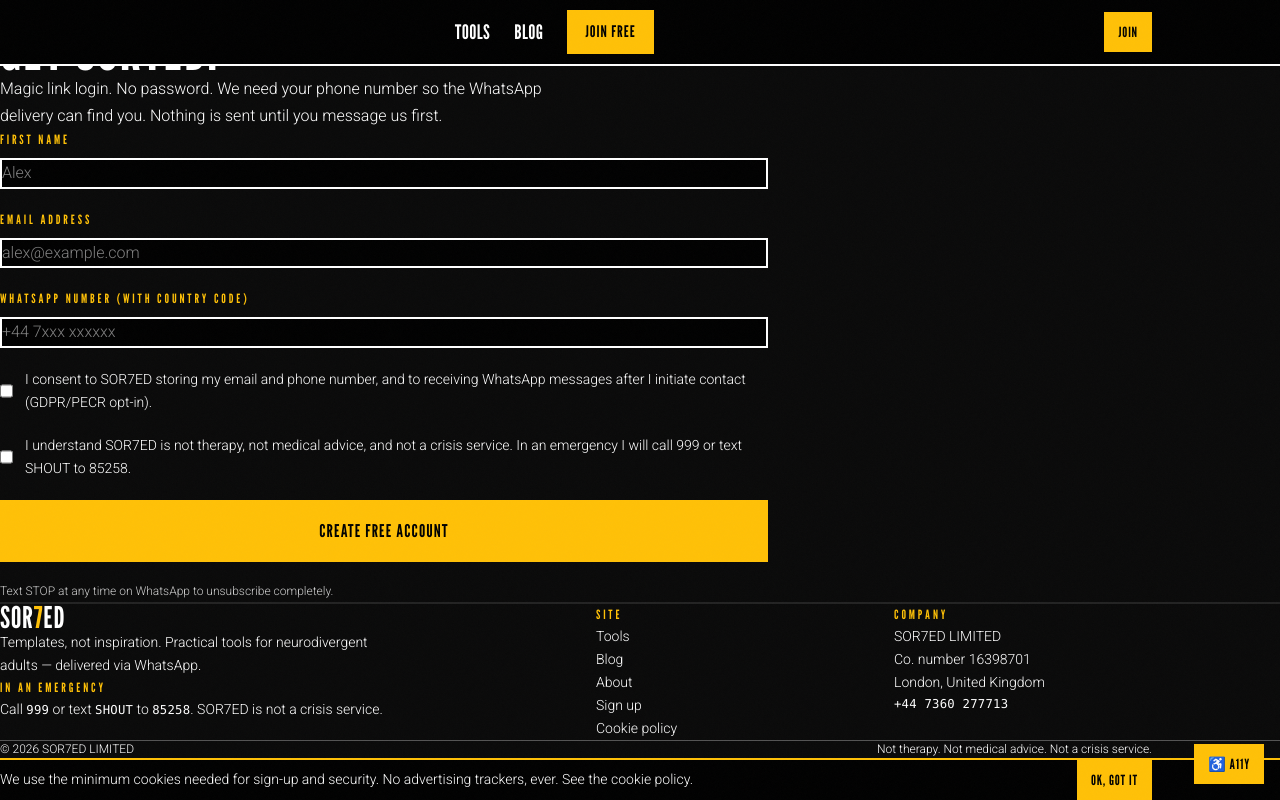
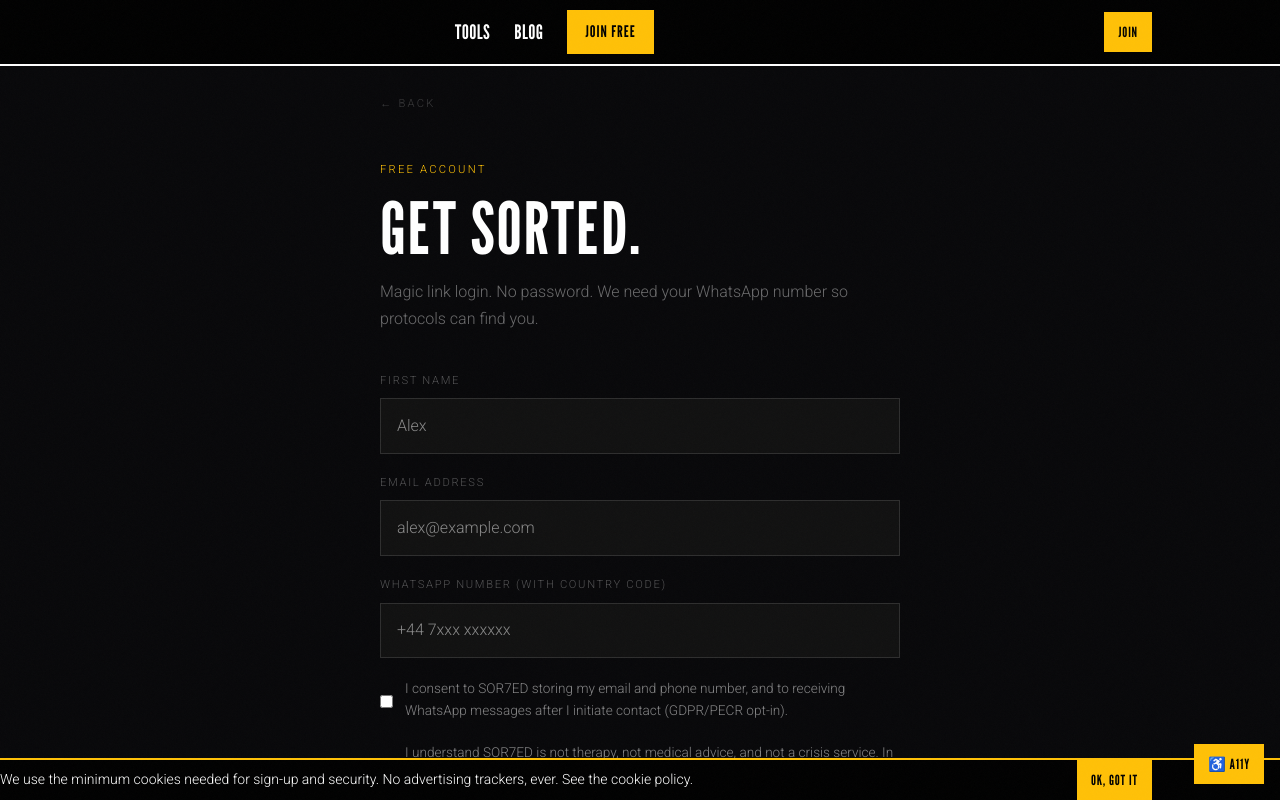
Before and after one commit to claudiokurath/sor7ed-new, a Next.js app: page /signup in a window 1280 px wide. Built offline with nearby package versions, Linux system fonts and the light colour scheme; a web font is replaced by a local one.

Commit message:
redesign: signup page — dark theme, proper form

```diff
--- a/src/app/signup/page.tsx
+++ b/src/app/signup/page.tsx
@@ -1,5 +1,6 @@
 'use client';
 import { useEffect, useState } from 'react';
+import Link from 'next/link';
 
 export default function SignupPage() {
   const [state, setState] = useState<'idle' | 'submitting' | 'ok' | 'err'>('idle');
@@ -31,97 +32,77 @@
       return;
     }
     try {
-      const res = await fetch('/api/signup', {
-        method: 'POST',
-        headers: { 'Content-Type': 'application/json' },
-        body: JSON.stringify(payload),
-      });
+      const res = await fetch('/api/signup', { method: 'POST', headers: { 'Content-Type': 'application/json' }, body: JSON.stringify(payload) });
       if (!res.ok) throw new Error(await res.text());
       setState('ok');
-      e.currentTarget.reset();
     } catch (err) {
       setError(err instanceof Error ? err.message : 'Sign-up failed.');
       setState('err');
     }
   }
 
+  const inputStyle = { width: '100%', background: '#111', border: '1px solid rgba(255,255,255,0.12)', color: '#fff', padding: '0.85rem 1rem', fontSize: '1rem', outline: 'none', borderRadius: 0, fontFamily: 'inherit' } as React.CSSProperties;
+  const labelStyle = { fontSize: '0.7rem', letterSpacing: '0.15em', textTransform: 'uppercase' as const, color: 'rgba(255,255,255,0.3)', display: 'block', marginBottom: '0.5rem' };
+
   return (
-    <section className="max-w-3xl mx-auto px-5 py-20">
-      <p className="kicker">Sign up — free, forever</p>
-      <h1 className="text-6xl mb-3">Get sorted.</h1>
-      <p className="text-base mb-8 max-w-xl">
-        Magic link login. No password. We need your phone number so the WhatsApp delivery can find
-        you. Nothing is sent until you message us first.
-      </p>
+    <div style={{ minHeight: '100vh', background: '#08080A', display: 'flex', alignItems: 'center', justifyContent: 'center', padding: '6rem 6% 4rem' }}>
+      <div style={{ maxWidth: 520, width: '100%' }}>
+        <Link href="/" style={{ fontSize: '0.7rem', letterSpacing: '0.2em', textTransform: 'uppercase', color: 'rgba(255,255,255,0.2)', textDecoration: 'none', display: 'block', marginBottom: '3rem' }}>← Back</Link>
 
         {state === 'ok' ? (
-        <div className="border-2 border-[#ffc107] p-6">
-          <p className="display text-3xl text-[#ffc107]">Check your inbox.</p>
-          <p className="text-sm mt-2">
-            We sent a magic link to your email. Open it on the same device to come straight back to your tool.
-          </p>
+          <div>
+            <p style={{ fontSize: '0.7rem', letterSpacing: '0.2em', textTransform: 'uppercase', color: '#ffc107', marginBottom: '1rem' }}>You're in</p>
+            <h1 style={{ fontFamily: 'League Gothic, Arial Narrow, sans-serif', fontSize: 'clamp(2.5rem,6vw,4.5rem)', textTransform: 'uppercase', lineHeight: 0.92, color: '#fff', marginBottom: '1.5rem' }}>Check your inbox.</h1>
+            <p style={{ color: 'rgba(255,255,255,0.5)', lineHeight: 1.7, marginBottom: '2rem' }}>We sent a magic link to your email. Open it to activate your account, then text any keyword to <strong style={{ color: '#fff' }}>+44 7591 922247</strong> on WhatsApp.</p>
+            <Link href="/tools" style={{ display: 'inline-block', background: '#ffc107', color: '#000', fontFamily: 'League Gothic, sans-serif', fontSize: '1rem', letterSpacing: '0.08em', textTransform: 'uppercase', padding: '0.9rem 2rem', textDecoration: 'none' }}>Browse tools →</Link>
           </div>
         ) : (
-        <form onSubmit={onSubmit} className="grid gap-5">
+          <>
+            <p style={{ fontSize: '0.7rem', letterSpacing: '0.2em', textTransform: 'uppercase', color: '#ffc107', marginBottom: '1rem' }}>Free account</p>
+            <h1 style={{ fontFamily: 'League Gothic, Arial Narrow, sans-serif', fontSize: 'clamp(2.5rem,6vw,4.5rem)', textTransform: 'uppercase', lineHeight: 0.92, color: '#fff', marginBottom: '1rem' }}>Get sorted.</h1>
+            <p style={{ color: 'rgba(255,255,255,0.4)', lineHeight: 1.7, marginBottom: '2.5rem', fontSize: '1rem' }}>
+              Magic link login. No password. We need your WhatsApp number so protocols can find you.
+            </p>
+            <form onSubmit={onSubmit} style={{ display: 'flex', flexDirection: 'column', gap: '1.25rem' }}>
               <input type="hidden" name="next" value={next} />
-          <label className="grid gap-2">
-            <span className="kicker">First name</span>
-            <input
-              required
-              name="firstName"
-              type="text"
-              className="bg-black text-white border-2 border-white px-4 py-3"
-              placeholder="Alex"
-            />
+              <div>
+                <label style={labelStyle}>First name</label>
+                <input required name="firstName" type="text" placeholder="Alex" style={inputStyle}
+                  onFocus={e => e.currentTarget.style.borderColor = '#ffc107'}
+                  onBlur={e => e.currentTarget.style.borderColor = 'rgba(255,255,255,0.12)'} />
+              </div>
+              <div>
+                <label style={labelStyle}>Email address</label>
+                <input required name="email" type="email" placeholder="alex@example.com" style={inputStyle}
+                  onFocus={e => e.currentTarget.style.borderColor = '#ffc107'}
+                  onBlur={e => e.currentTarget.style.borderColor = 'rgba(255,255,255,0.12)'} />
+              </div>
+              <div>
+                <label style={labelStyle}>WhatsApp number (with country code)</label>
+                <input required name="phone" type="tel" placeholder="+44 7xxx xxxxxx" style={inputStyle}
+                  onFocus={e => e.currentTarget.style.borderColor = '#ffc107'}
+                  onBlur={e => e.currentTarget.style.borderColor = 'rgba(255,255,255,0.12)'} />
+              </div>
+              <label style={{ display: 'flex', gap: '0.75rem', fontSize: '0.85rem', color: 'rgba(255,255,255,0.5)', lineHeight: 1.6, cursor: 'pointer' }}>
+                <input type="checkbox" name="consentMessaging" style={{ marginTop: 3, accentColor: '#ffc107', flexShrink: 0 }} />
+                I consent to SOR7ED storing my email and phone number, and to receiving WhatsApp messages after I initiate contact (GDPR/PECR opt-in).
               </label>
-          <label className="grid gap-2">
-            <span className="kicker">Email address</span>
-            <input
-              required
-              name="email"
-              type="email"
-              className="bg-black text-white border-2 border-white px-4 py-3"
-              placeholder="alex@example.com"
-            />
+              <label style={{ display: 'flex', gap: '0.75rem', fontSize: '0.85rem', color: 'rgba(255,255,255,0.5)', lineHeight: 1.6, cursor: 'pointer' }}>
+                <input type="checkbox" name="consentDisclaimer" style={{ marginTop: 3, accentColor: '#ffc107', flexShrink: 0 }} />
+                I understand SOR7ED is not therapy, not medical advice, and not a crisis service. In an emergency I will call 999 or text SHOUT to 85258.
               </label>
-          <label className="grid gap-2">
-            <span className="kicker">WhatsApp number (with country code)</span>
-            <input
-              required
-              name="phone"
-              type="tel"
-              className="bg-black text-white border-2 border-white px-4 py-3"
-              placeholder="+44 7xxx xxxxxx"
-            />
-          </label>
-
-          <label className="flex gap-3 text-sm">
-            <input type="checkbox" name="consentMessaging" className="mt-1 accent-[#ffc107]" />
-            <span>
-              I consent to SOR7ED storing my email and phone number, and to receiving WhatsApp
-              messages after I initiate contact (GDPR/PECR opt-in).
-            </span>
-          </label>
-          <label className="flex gap-3 text-sm">
-            <input type="checkbox" name="consentDisclaimer" className="mt-1 accent-[#ffc107]" />
-            <span>
-              I understand SOR7ED is not therapy, not medical advice, and not a crisis service. In
-              an emergency I will call 999 or text SHOUT to 85258.
-            </span>
-          </label>
-
-          {error && (
-            <p className="text-sm border-2 border-[#ffc107] text-[#ffc107] p-3">{error}</p>
+              {error && <p style={{ color: '#fb7185', fontSize: '0.875rem', padding: '0.75rem', border: '1px solid #fb718540' }}>{error}</p>}
+              <button type="submit" disabled={state === 'submitting'}
+                style={{ background: '#ffc107', color: '#000', fontFamily: 'League Gothic, sans-serif', fontSize: '1.1rem', letterSpacing: '0.08em', textTransform: 'uppercase', padding: '1rem', border: 'none', cursor: 'pointer', opacity: state === 'submitting' ? 0.7 : 1, marginTop: '0.5rem' }}>
+                {state === 'submitting' ? 'Sending…' : 'Create free account →'}
+              </button>
+            </form>
+            <p style={{ fontSize: '0.75rem', color: 'rgba(255,255,255,0.2)', marginTop: '1.5rem', lineHeight: 1.6 }}>
+              GDPR compliant · No spam · Text STOP to unsubscribe at any time
+            </p>
+          </>
         )}
-
-          <button type="submit" className="btn-yellow self-start" disabled={state === 'submitting'}>
-            {state === 'submitting' ? 'Sending…' : 'Create free account'}
-          </button>
-          <p className="text-xs opacity-80">
-            Text STOP at any time on WhatsApp to unsubscribe completely.
-          </p>
-        </form>
-      )}
-    </section>
+      </div>
+    </div>
   );
 }
```
Lines whose indentation alone changed are shown as unchanged.
